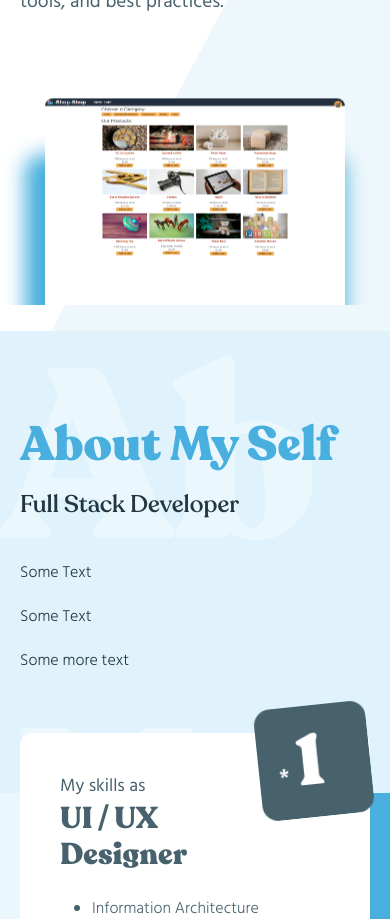
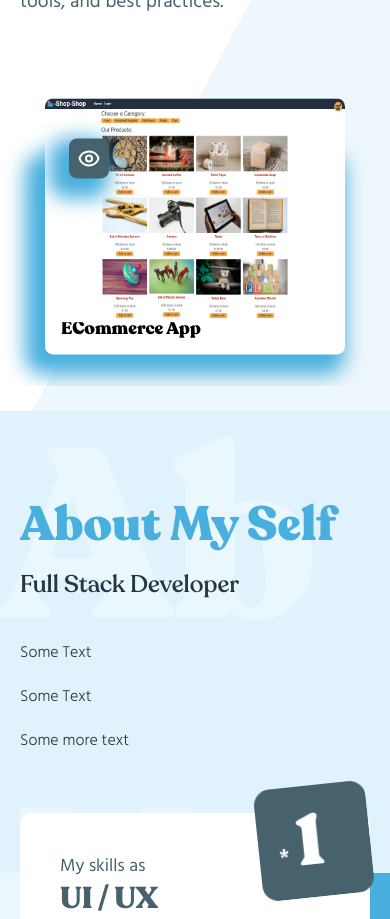
Before and after one commit to beamchristian/ckbeamsoftware, a Next.js app: page / in a window 390 px wide. Shown: the part 1480-2399 px from the top of the page. Built offline with nearby package versions, Linux system fonts and the light colour scheme.

Commit message:
fixed slider on mobile

```diff
--- a/app/components/SliderCard/SliderCard.tsx
+++ b/app/components/SliderCard/SliderCard.tsx
@@ -15,7 +15,7 @@ function SliderCard({ item, index }: SliderCardProps): React.JSX.Element {
   return (
     <>
       <div
-        className={`h-[200px] lg:h-[450px] md:h-[400px] sm:-[200px] lg:w-[650px]
+        className={`h-[280px] lg:h-[450px] md:h-[400px] sm:-[200px] lg:w-[650px]
                      md:w-[450px] sm:w-[300px] w-[300px] relative m-auto`}
       >
         <div className='h-full w-full group cursor-all-scroll z-50 relative'>
@@ -30,11 +30,11 @@ function SliderCard({ item, index }: SliderCardProps): React.JSX.Element {
           />
           <div
             onClick={() => router.push(`/portfoliodetails/${index}`)}
-            className={`absolute bottom-[270px]
+            className={`absolute bottom-[200px]
                         sm:bottom-[270px]
                         left-6 rounded-lg transition
-                        duration-300 opacity-0
-                        group-hover:opacity-100
+                        lg:opacity-0 md:opacity-0
+                        duration-300 group-hover:opacity-100
                         bg-[#47626D] cursor-pointer
                         flex items-center justify-center
                         shadow-accent-color hover:shadow-xl
--- a/app/components/SliderCard/Svg.tsx
+++ b/app/components/SliderCard/Svg.tsx
@@ -1,6 +1,7 @@
 function EyeSvg() {
   return (
     <svg
+      id='eye-svg'
       xmlns='http://www.w3.org/2000/svg'
       fill='none'
       viewBox='0 0 24 24'
--- a/app/data.tsx
+++ b/app/data.tsx
@@ -100,7 +100,7 @@ export const DataArray: PortfolioDataType[] = [
     images: ["/shop-shop.jpg"],
   },
   {
-    title: "An app that helps you find your next book!",
+    title: "Book Search Engine",
     name: "Book Search Engine",
     repo: "https://github.com/beamchristian/book-search-graphql-refactor",
     des: "Book Search Engine is a web application that allows users to find and save books of their interest.",
@@ -118,7 +118,7 @@ export const DataArray: PortfolioDataType[] = [
     images: ["/deep-thoughts.jpg"],
   },
   {
-    title: "A Platformer created with the Unity Game Engine",
+    title: "Platformer game written in c#",
     name: "Leap To Live",
     repo: "https://github.com/beamchristian/Leap-To-Live",
     des: "meticulously crafted using the powerful Unity Game Engine and the versatile programming language, C#.",
```
